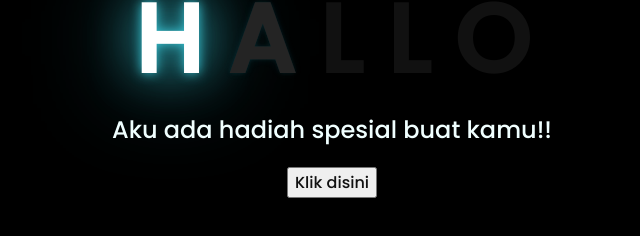
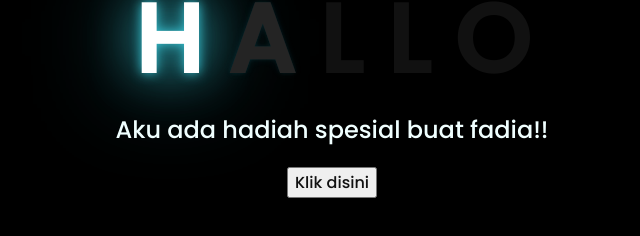
Before and after one commit to RizkyZaki/f, a plain HTML site: page index.html in a window 1280 px wide. Shown: the part 326-562 px from the top of the page, 316-956 px from the left. Drawn offline with Linux system fonts and the light colour scheme.

Commit message:
:sparkles: FOR FADIA

```diff
--- a/index.html
+++ b/index.html
@@ -18,7 +18,7 @@
       <span>O</span>
     </div>
     <div class="description">
-      <span>Aku ada hadiah spesial buat kamu!!</span>
+      <span>Aku ada hadiah spesial buat fadia!!</span>
     </div>
     <div class="button">
       <button>
```
